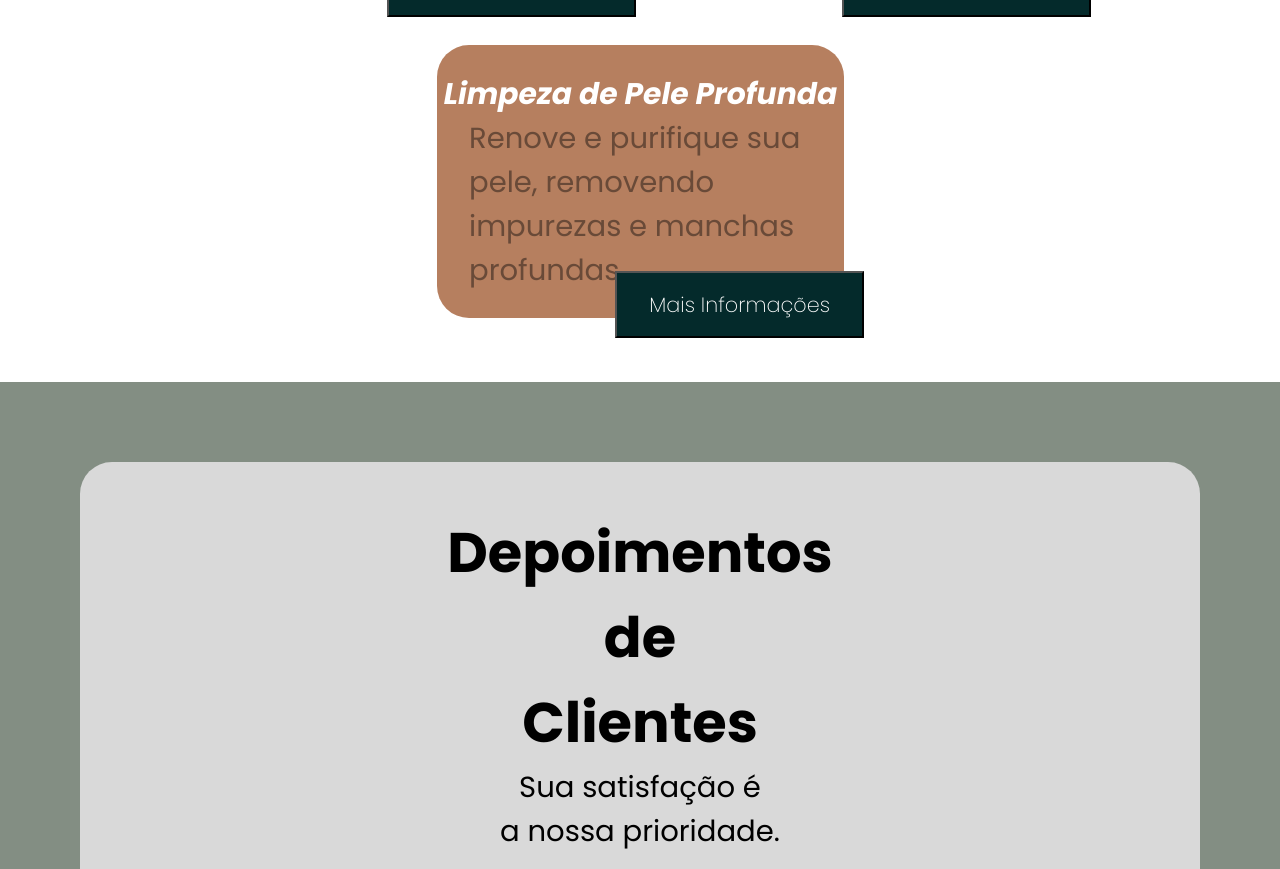
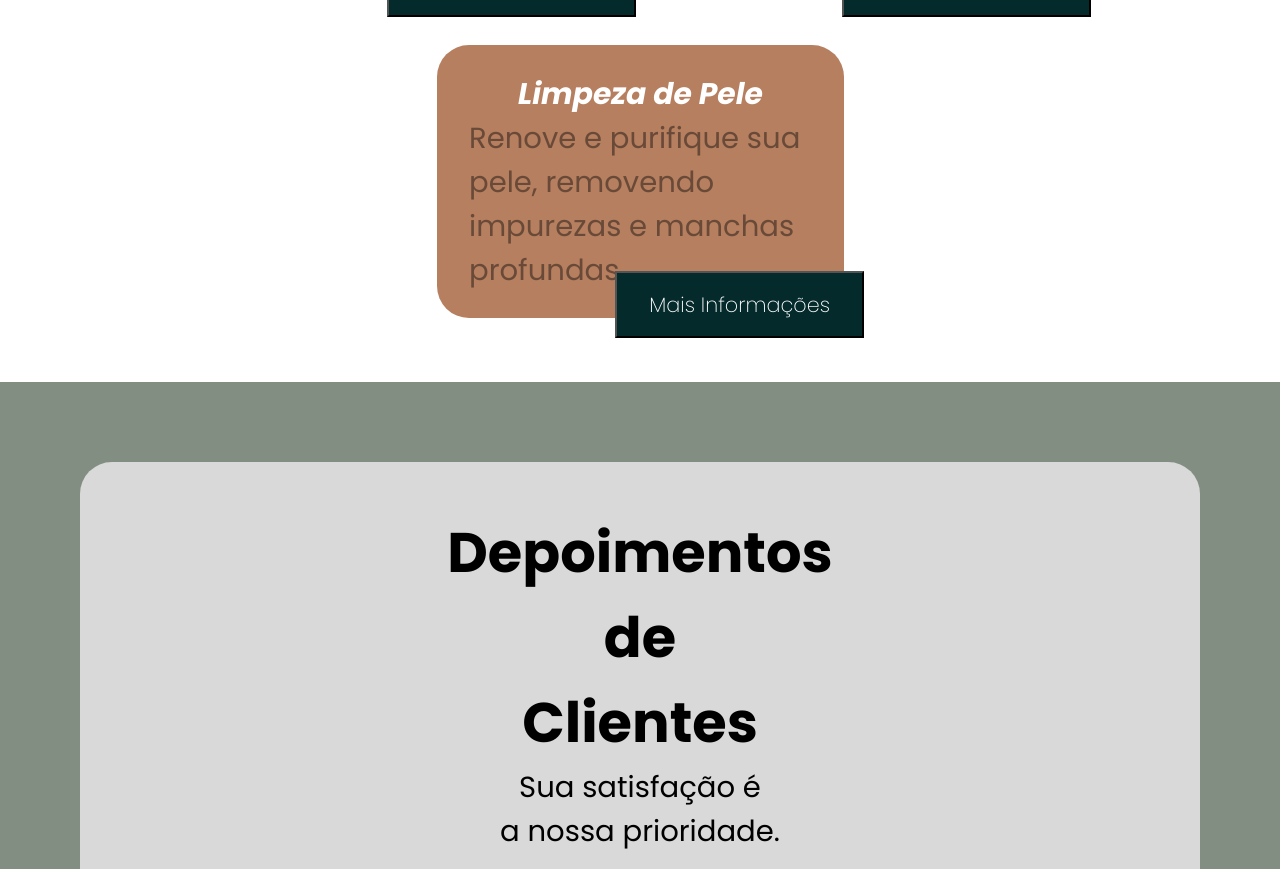
Before and after one commit to owen-codes/dermatologia-landing-page, a plain HTML site: page index.html in a window 1280 px wide. Shown: the part 1864-2733 px from the top of the page. Drawn offline with nearby package versions, Linux system fonts and the light colour scheme.

Commit message:
text adjust

```diff
--- a/index.html
+++ b/index.html
@@ -93,7 +93,7 @@
                 <input type="button" value="Mais Informações">
             </div>
             <div class="services" data-aos="flip-left" data-aos-delay="600">
-                <h3>Limpeza de Pele Profunda</h3>
+                <h3>Limpeza de Pele</h3>
                 <p>Renove e purifique sua pele, removendo impurezas e manchas profundas. </p>
                 <input type="button" value="Mais Informações">
             </div>
```
